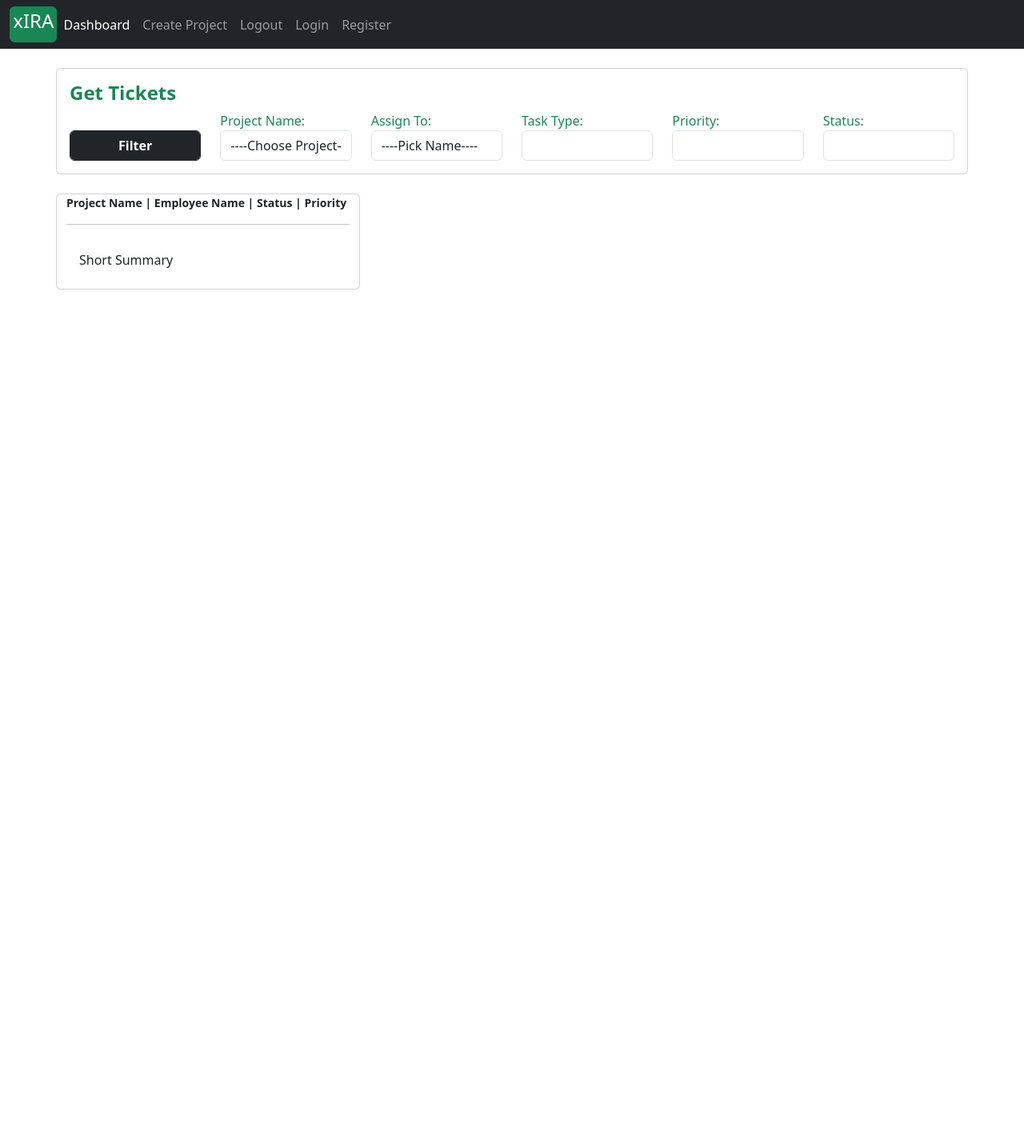
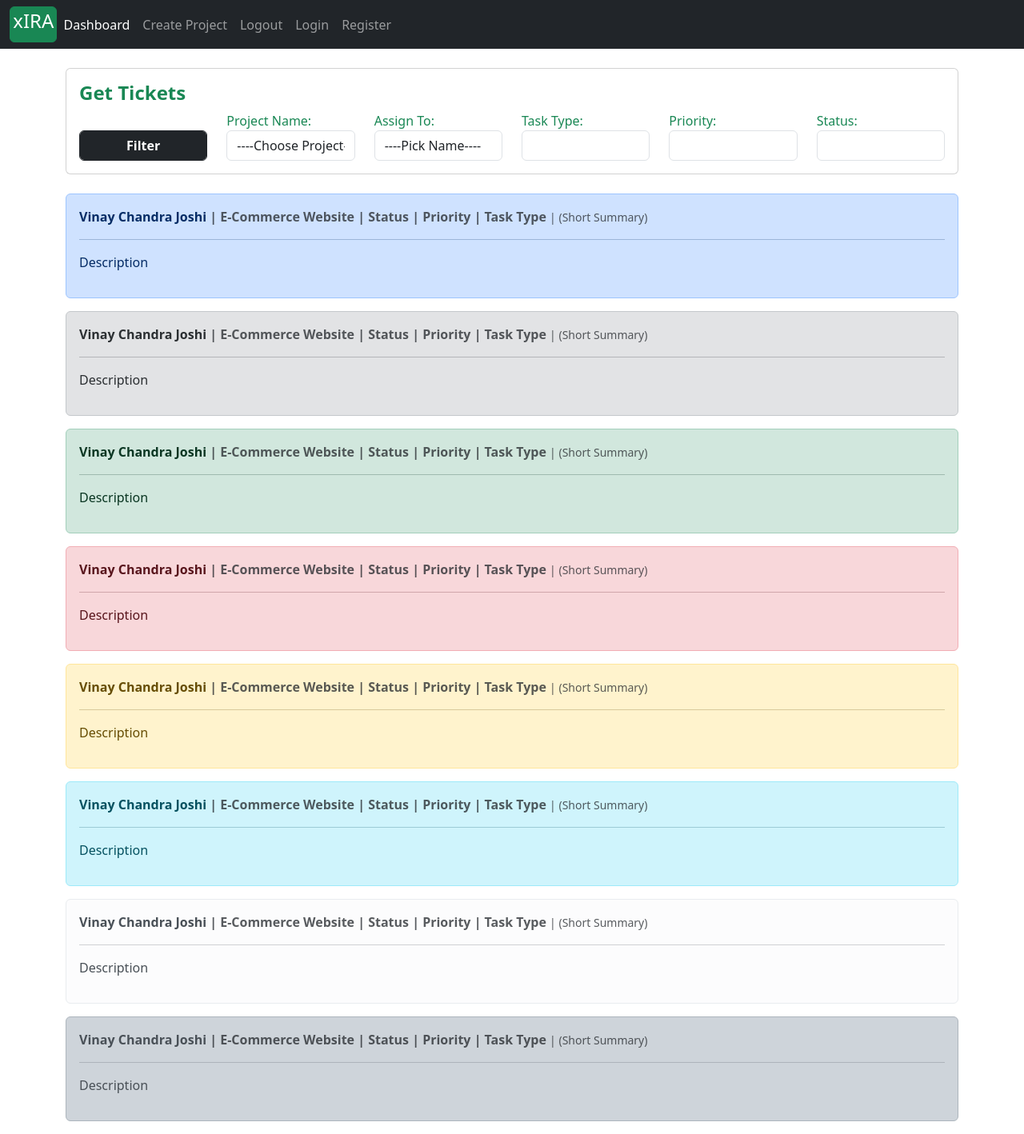
Before and after one commit to vinaycchndra/xIRA, a Django app: page /ticket/manage/16/ in a window 1280 px wide. Shown: the whole page at 80% size. Before the commit the page ends 362 px from the top, so only its background shows below. Run offline with Django 4.2, Linux system fonts and the light colour scheme.

Commit message:
ticket are styled with the alerts

```diff
--- a/templates/manage_ticket.html
+++ b/templates/manage_ticket.html
@@ -3,7 +3,7 @@
 {% block content %}
 
 <div class="container mt-4">
-    <div class="card row">
+    <div class="card mx-auto">
       <article class="card-body">
 		<header class="text-success"><h4><strong class="card-title">Get Tickets</strong></h4></header>
 		<form action = "#" method="POST">
@@ -56,18 +56,87 @@
     </div> <!-- card .// -->
 </div>
 
-<div class="container">
-  <div id="divheight">
-		<div class="row" >
-            <div class="card text-dark col-sm-4 mt-4" style="height:120px;">
-				<small><strong>Project Name | Employee Name | Status | Priority</strong></small>
-				<hr>
-				<div class="card-body">
-					  <p>Short Summary</p>
-				</div>
-			</div>
-		</div>
-	</div>
+<div class="container mt-4">
+ <div class="alert alert-primary" role="alert">
+	 <strong>Vinay Chandra Joshi</strong>
+	 <strong class="text-muted">| E-Commerce Website</strong>
+	 <strong class="text-muted">| Status</strong>
+	 <strong class="text-muted">| Priority</strong>
+	 <strong class="text-muted">| Task Type</strong>
+	 <small class="text-muted">| (Short Summary)</small>
+	 <hr>
+	 <p>Description</p>
+ </div>
+<div class="alert alert-secondary" role="alert">
+  <strong>Vinay Chandra Joshi</strong>
+	 <strong class="text-muted">| E-Commerce Website</strong>
+	 <strong class="text-muted">| Status</strong>
+	 <strong class="text-muted">| Priority</strong>
+	 <strong class="text-muted">| Task Type</strong>
+	 <small class="text-muted">| (Short Summary)</small>
+	 <hr>
+	 <p>Description</p>
+</div>
+<div class="alert alert-success" role="alert">
+<strong>Vinay Chandra Joshi</strong>
+	 <strong class="text-muted">| E-Commerce Website</strong>
+	 <strong class="text-muted">| Status</strong>
+	 <strong class="text-muted">| Priority</strong>
+	 <strong class="text-muted">| Task Type</strong>
+	 <small class="text-muted">| (Short Summary)</small>
+	 <hr>
+	 <p>Description</p>
+</div>
+<div class="alert alert-danger" role="alert">
+ <strong>Vinay Chandra Joshi</strong>
+	 <strong class="text-muted">| E-Commerce Website</strong>
+	 <strong class="text-muted">| Status</strong>
+	 <strong class="text-muted">| Priority</strong>
+	 <strong class="text-muted">| Task Type</strong>
+	 <small class="text-muted">| (Short Summary)</small>
+	 <hr>
+	 <p>Description</p>
+</div>
+<div class="alert alert-warning" role="alert">
+  <strong>Vinay Chandra Joshi</strong>
+	 <strong class="text-muted">| E-Commerce Website</strong>
+	 <strong class="text-muted">| Status</strong>
+	 <strong class="text-muted">| Priority</strong>
+	 <strong class="text-muted">| Task Type</strong>
+	 <small class="text-muted">| (Short Summary)</small>
+	 <hr>
+	 <p>Description</p>
+</div>
+<div class="alert alert-info" role="alert">
+ <strong>Vinay Chandra Joshi</strong>
+	 <strong class="text-muted">| E-Commerce Website</strong>
+	 <strong class="text-muted">| Status</strong>
+	 <strong class="text-muted">| Priority</strong>
+	 <strong class="text-muted">| Task Type</strong>
+	 <small class="text-muted">| (Short Summary)</small>
+	 <hr>
+	 <p>Description</p>
+</div>
+<div class="alert alert-light" role="alert">
+  <strong>Vinay Chandra Joshi</strong>
+	 <strong class="text-muted">| E-Commerce Website</strong>
+	 <strong class="text-muted">| Status</strong>
+	 <strong class="text-muted">| Priority</strong>
+	 <strong class="text-muted">| Task Type</strong>
+	 <small class="text-muted">| (Short Summary)</small>
+	 <hr>
+	 <p>Description</p>
+</div>
+<div class="alert alert-dark" role="alert">
+  <strong>Vinay Chandra Joshi</strong>
+	 <strong class="text-muted">| E-Commerce Website</strong>
+	 <strong class="text-muted">| Status</strong>
+	 <strong class="text-muted">| Priority</strong>
+	 <strong class="text-muted">| Task Type</strong>
+	 <small class="text-muted">| (Short Summary)</small>
+	 <hr>
+	 <p>Description</p>
+</div>
 </div>
 
 
@@ -76,4 +145,6 @@
 
 
 
+
+
 {% endblock %}
```
